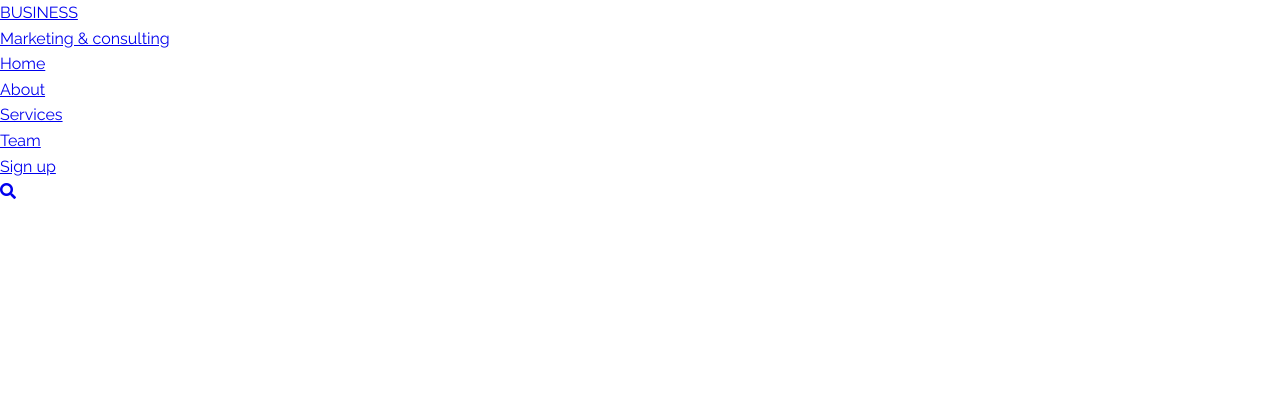
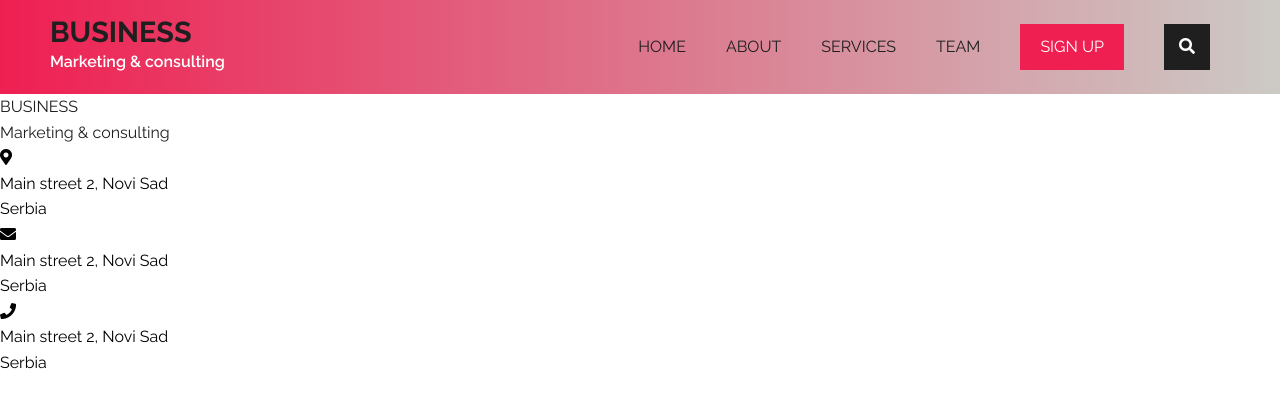
Before and after one commit to srdjanpetkovski/Business, a PHP site: page / in a window 1280 px wide. Shown: the top 408 px of the page. Run offline with PHP 8.4, Linux system fonts and the light colour scheme; some libraries are stand-ins or nearby versions.

Commit message:
footer html

```diff
--- a/index.php
+++ b/index.php
@@ -22,5 +22,29 @@
             <li><a href="#"><i class="fas fa-search"></i></a></li>
         </ul>
     </nav>
+
+    <!-- footer -->
+    <footer>
+        <div class="container">
+            <div class="col">
+                <a href="index.php" class="logo">BUSINESS <br> <span>Marketing &amp; consulting</span></a>
+            </div>
+            <div class="col">
+                <i class="fas fa-map-marker-alt"></i>
+                <p>Main street 2, Novi Sad</p>
+                <p>Serbia</p>
+            </div>
+            <div class="col">
+                <i class="fas fa-envelope"></i>
+                <p>Main street 2, Novi Sad</p>
+                <p>Serbia</p>
+            </div>
+            <div class="col">
+                <i class="fas fa-phone"></i>
+                <p>Main street 2, Novi Sad</p>
+                <p>Serbia</p>
+            </div>
+        </div>
+    </footer>
 </body>
 </html>
--- a/scss/style.css
+++ b/scss/style.css
@@ -23,4 +23,104 @@ h1, h2, h3, h4, h5, h6 {
   font-weight: 700;
   color: #fff;
 }
+
+ul {
+  list-style: none;
+}
+
+a {
+  color: #1f1f1f;
+  text-decoration: none;
+}
+
+a:hover {
+  color: #fff;
+  -webkit-transition: 0.3s ease;
+  transition: 0.3s ease;
+}
+
+/*********************
+nav
+*********************/
+nav {
+  display: -webkit-box;
+  display: -ms-flexbox;
+  display: flex;
+  -ms-flex-wrap: wrap;
+      flex-wrap: wrap;
+  -webkit-box-pack: justify;
+      -ms-flex-pack: justify;
+          justify-content: space-between;
+  -webkit-box-align: center;
+      -ms-flex-align: center;
+          align-items: center;
+  -webkit-box-orient: horizontal;
+  -webkit-box-direction: normal;
+      -ms-flex-direction: row;
+          flex-direction: row;
+  background: -webkit-gradient(linear, left top, right top, from(#ef1f52), to(#cccac5));
+  background: linear-gradient(to right, #ef1f52, #cccac5);
+  padding: 20px 50px;
+}
+
+nav .logo {
+  font-size: 1.8rem;
+  line-height: 25px;
+  font-weight: 700;
+}
+
+nav .logo span {
+  font-size: 1rem;
+  color: #fff;
+  font-weight: 600;
+}
+
+nav ul {
+  display: -webkit-box;
+  display: -ms-flexbox;
+  display: flex;
+  -ms-flex-wrap: wrap;
+      flex-wrap: wrap;
+  -webkit-box-pack: justify;
+      -ms-flex-pack: justify;
+          justify-content: space-between;
+  -webkit-box-align: center;
+      -ms-flex-align: center;
+          align-items: center;
+  -webkit-box-orient: horizontal;
+  -webkit-box-direction: normal;
+      -ms-flex-direction: row;
+          flex-direction: row;
+}
+
+nav ul li {
+  margin: 0 20px;
+  text-transform: uppercase;
+}
+
+nav ul li:nth-child(5) {
+  background: #ef1f52;
+  padding: 10px 20px;
+}
+
+nav ul li:nth-child(5) a {
+  color: #fff;
+}
+
+nav ul li:nth-child(5) a:hover {
+  color: #cccac5;
+}
+
+nav ul li:nth-child(6) {
+  background: #1f1f1f;
+  padding: 10px 15px;
+}
+
+nav ul li:nth-child(6) a {
+  color: #fff;
+}
+
+nav ul li:nth-child(6) a:hover {
+  color: #cccac5;
+}
 /*# sourceMappingURL=style.css.map */
--- a/scss/style.scss
+++ b/scss/style.scss
@@ -15,7 +15,13 @@ $padding: 50px 0;
 /*********************
 mixins
 *********************/
-
+@mixin flex($justify, $align, $direction) {
+    display: flex;
+    flex-wrap: wrap;
+    justify-content: $justify;
+    align-items: $align;
+    flex-direction: $direction;
+}
 
 /*********************
 basic styles
@@ -33,3 +39,60 @@ h1, h2, h3, h4, h5, h6 {
     font-weight: 700;
     color: $white;
 }
+ul {
+    list-style: none;
+}
+a {
+    color: $black;
+    text-decoration: none;
+    &:hover {
+        color: $white;
+        transition: $transition;
+    }
+}
+
+/*********************
+nav
+*********************/
+nav {
+    @include flex(space-between, center, row);
+    background: linear-gradient(to right, $pink, $lightgray);
+    padding: 20px 50px;
+    .logo {
+        font-size: 1.8rem;
+        line-height: 25px;
+        font-weight: 700;
+        span {
+            font-size: 1rem;
+            color: $white;
+            font-weight: 600;
+        }
+    }
+    ul {
+        @include flex(space-between, center, row);
+        li {
+            margin: 0 20px;
+            text-transform: uppercase;
+            &:nth-child(5) {
+                background: $pink;
+                padding: 10px 20px;
+                a {
+                    color: $white;
+                    &:hover {
+                        color: $lightgray;
+                    }
+                }
+            }
+            &:nth-child(6) {
+                background: $black;
+                padding: 10px 15px;
+                a {
+                    color: $white;
+                    &:hover {
+                        color: $lightgray;
+                    }
+                }
+            }
+        }
+    }
+}
```
Also changed, not shown: css/style.css (+25 -2 lines), 2 other files.
